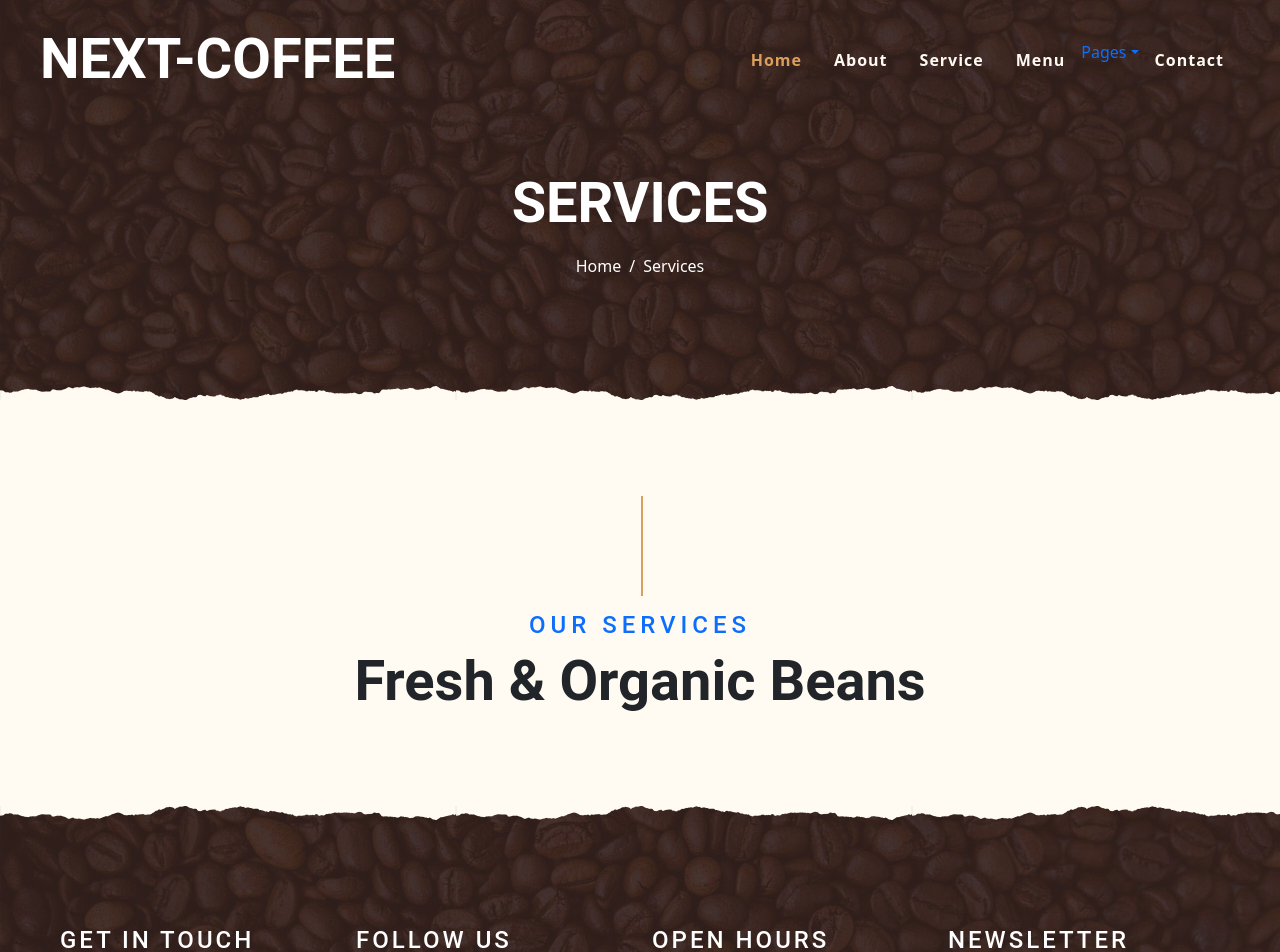
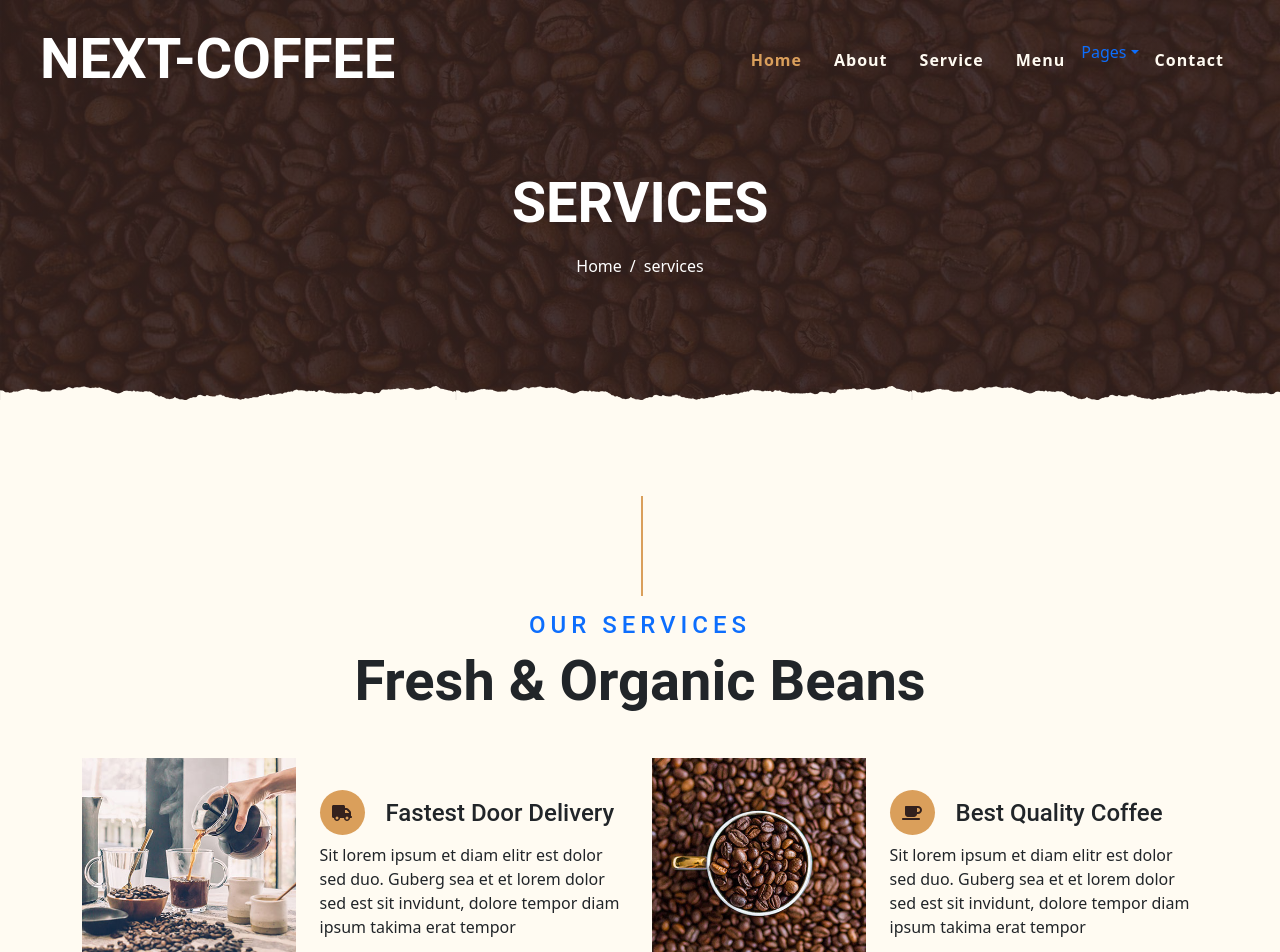
Before and after one commit to mohsen-deilami/coffee-next, a Next.js app: page /service in a window 1280 px wide. Shown: the top 952 px of the page. Built offline with nearby package versions, Linux system fonts and the light colour scheme; data requests are answered from the project's data file.

Commit message:
edit menu page

```diff
--- a/components/moduls/pageHeader/PageHeader.js
+++ b/components/moduls/pageHeader/PageHeader.js
@@ -1,3 +1,4 @@
+import Link from 'next/link'
 import React from 'react'
 
 export default function PageHeader({pageName}) {
@@ -6,7 +7,7 @@ export default function PageHeader({pageName}) {
         <div className="d-flex flex-column align-items-center justify-content-center pt-0 pt-lg-5" style={{minHeight: "400px"}}>
             <h1 className="display-4 mb-3 mt-0 mt-lg-5 text-white text-uppercase"> {pageName}</h1>
             <div className="d-inline-flex mb-lg-5">
-                <p className="m-0 text-white"><a className="text-white" href="/">Home</a></p>
+                <p className="m-0 text-white"><Link className="text-white" href="/">Home</Link></p>
                 <p className="m-0 text-white px-2">/</p>
                 <p className="m-0 text-white"> {pageName}</p>
             </div>
--- a/pages/service/index.js
+++ b/pages/service/index.js
@@ -1,20 +1,25 @@
+import PageHeader from '@/Components/moduls/pageHeader/PageHeader'
 import Service from '@/Components/templates/index/Service'
 import React from 'react'
 
-export default function index() {
+export default function index({data}) {
   return (
     <div>
-      <div className="container-fluid page-header mb-5 position-relative overlay-bottom">
-        <div className="d-flex flex-column align-items-center justify-content-center pt-0 pt-lg-5" style={{minHeight: "400px"}}>
-            <h1 className="display-4 mb-3 mt-0 mt-lg-5 text-white text-uppercase">Services</h1>
-            <div className="d-inline-flex mb-lg-5">
-                <p className="m-0 text-white"><a className="text-white" href="/">Home</a></p>
-                <p className="m-0 text-white px-2">/</p>
-                <p className="m-0 text-white">Services</p>
-            </div>
-        </div>
-    </div>
-    <Service/>
+     <PageHeader pageName={"services"}/>
+    <Service services={data.services}/>
     </div>
   )
 }
+
+export async function getStaticProps(context) {
+  const servicesResponse = await fetch("http://localhost:4000/services");
+  const servicesData = await servicesResponse.json();
+
+  return {
+    props: {
+    data: {
+      services: servicesData,
+    },
+  }
+  };
+}
```
Also changed, not shown: pages/menu/index.js (+16 -2 lines).
